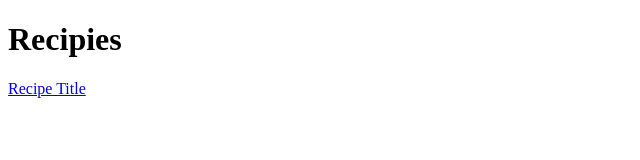
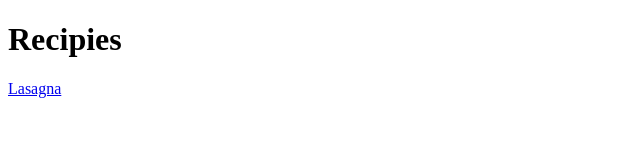
Before and after one commit to HumblePogi/odin-recipies, a plain HTML site: page index.html in a window 1280 px wide. Shown: the full height of the page, 0-640 px from the left. Drawn offline with Linux system fonts and the light colour scheme.

Commit message:
update so link appears right
link showed up as recipe title I updated the <a so that the title next to the link was correct

```diff
--- a/index.html
+++ b/index.html
@@ -7,6 +7,6 @@
 </head>
 <body>
     <h1>Recipies</h1>
-    <a href="recipies/lasagna.html">Recipe Title</a>
+    <a href="recipies/lasagna.html">Lasagna</a>
 </body>
 </html>
```
